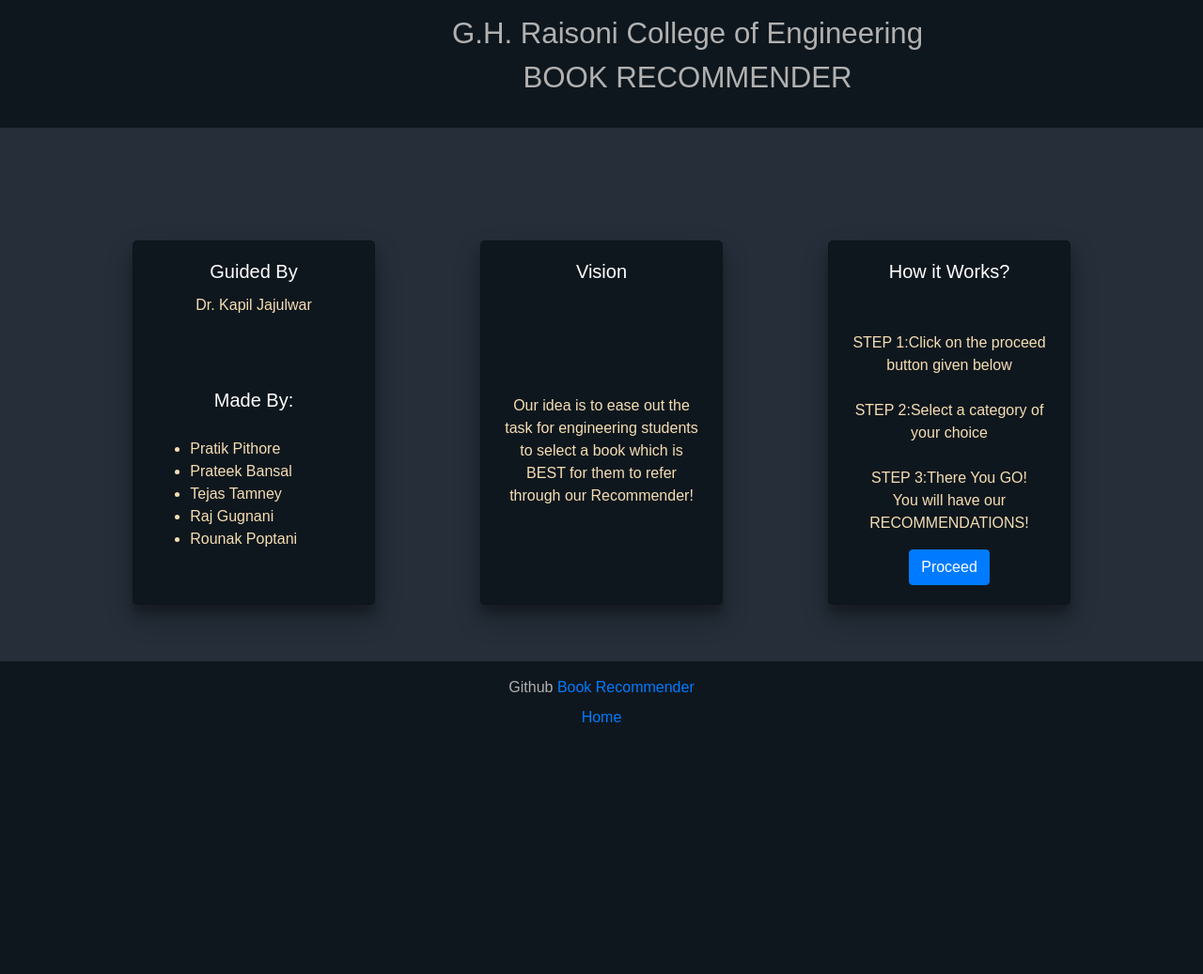
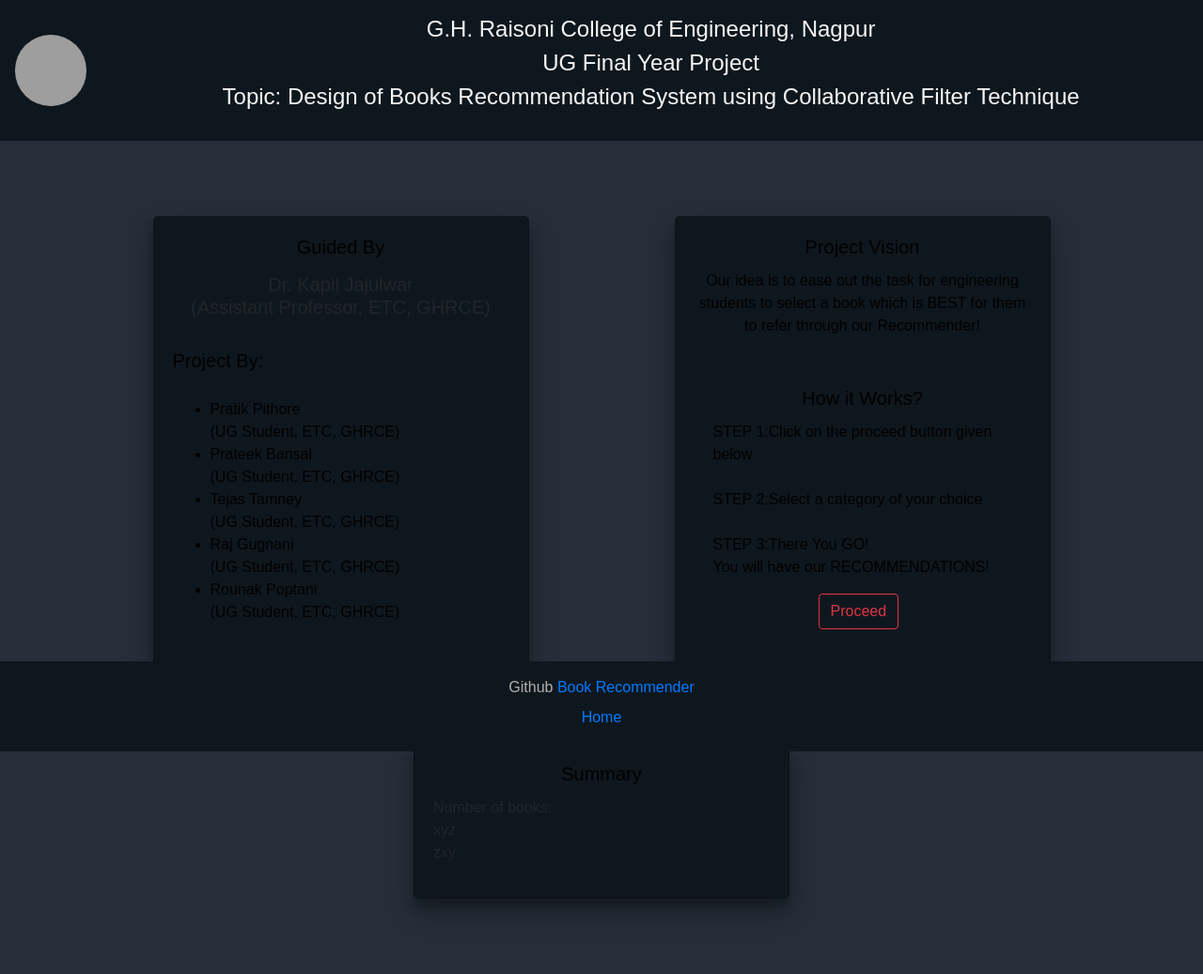
Before and after one commit to Pratik-sys/book-recommender, a Flask app: page /display in a window 1280 px wide. Shown: the whole page at 94% size. Before the commit the page ends 769 px from the top, so only its background shows below. Run offline with Flask 2, Linux system fonts and the light colour scheme; some libraries are stand-ins or nearby versions; some web fonts are replaced; grey boxes are pictures that could not be loaded.

Commit message:
revamp the landing page
Signed-off-by: Pratik-Sys <pithore.pratik@gmail.com>

```diff
--- a/bookrecommender/templates/display.html
+++ b/bookrecommender/templates/display.html
@@ -2,71 +2,74 @@
 <title>Book recommendor</title>
 {% endblock %}
 {%block body%}
-<nav class="navbar navbar-expand-lg" style="font-size: 130%;">
-  <div class="row" style="text-align: center;padding-left: 30rem;">
-    <p class="navbar-brand" href="{{url_for('home')}}" style="color: #B1B1B1;">
-      G.H. Raisoni College of Engineering <br>
-      BOOK RECOMMENDER</p>
+<nav class="navbar navbar-expand-lg" style="font-size: 100%;">
+  <a>
+    <img src="{{ url_for('static', filename='y.jpg')}}" style="height:2cm; width: 2cm; border-radius: 50%; " alt="" >
+  </a>
+  <div class="row" style="text-align: center; padding-left:10rem;">
+    <p class="navbar-brand" href="{{url_for('home')}}" style="color: whitesmoke;">
+      G.H. Raisoni College of Engineering, Nagpur <br>
+      UG Final Year Project<br>
+      Topic: Design of Books Recommendation System using Collaborative Filter Technique</p>
   </div>
 
   </nav>
   <div class="container-lg">
-    <!-- <div class="jumbotron" style="background-color: #252E39; color: white; text-align: center;">
+    <!-- <div class="jumbotron" style="background-color: #252E39; color: black; text-align: center;">
       <h1>G.H. Raisoni College of Engineering, Nagpur</h1>
   </div> -->
   </div>
-  <div class="container-lg" style="margin-top: 120px">
+  <div class="container-lg" style="margin-top: 80px">
     <div class=col>
     <div class="row">
-      <!-- card 1 -->
-      <div class="card mx-auto text-center">
-        <div class="card-body" >
-          <h5 class="card-title" style="color: white;">Guided By</h5>
-          <p style="color: wheat;">
-            Dr. Kapil Jajulwar
+      <div class="card mx-auto" style="width:25rem">
+        <div class="card-body">
+          <h5 class="card-title" style="color: black; text-align: center;">Guided By</h5>
+          <p style="color: black; ;">
+            <h5 style="text-align: center;">
+              Dr. Kapil Jajulwar<br>
+              (Assistant Professor, ETC, GHRCE)
+            </h5>
+            <hr>
           </p>
-        </div>
-        <div class="card-body">
-          <h5 class="card-title" style="color: white;">Made By:</h5>
+          <h5 class="card-title" style="color: black;">Project By:</h5>
           <p style="align-content: space-between;">
-            <ul class="list" style="color: wheat; text-align: left;">
+            <ul class="list" style="color: black; text-align: left;">
               <li>
-                Pratik Pithore
+                Pratik Pithore<br>
+                (UG Student, ETC, GHRCE)
               </li>
               <li>
-                Prateek Bansal
+                Prateek Bansal<br>
+                (UG Student, ETC, GHRCE)
               </li>
               <li>
-                Tejas Tamney
+                Tejas Tamney<br>
+                (UG Student, ETC, GHRCE)
               </li>
               <li>
-                Raj Gugnani
+                Raj Gugnani<br>
+                (UG Student, ETC, GHRCE)
               </li>
               <li>
-                Rounak Poptani
+                Rounak Poptani<br>
+                (UG Student, ETC, GHRCE)
               </li>
             </ul>
           </p>
         </div>
+
     </div>
-      <!-- card 2 -->
-      <div class="card mx-auto text-center">
-        <div class="card-body" >
-          <h5 class="card-title" style="color: white;">Vision</h5>
-        </div>
+      <div class="card mx-auto"style="width:25rem">
         <div class="card-body">
-          <p style="color: wheat;">
+          <h5 class="card-title" style="color: black; text-align: center;">Project Vision</h5>
+          <p style="color: black; text-align: center;">
             Our idea is to ease out the task for engineering students to select a book which is BEST for them to refer through our Recommender!
           </p>
-        </div>
-      </div>
-      <!-- card3 -->
-      <div class="card mx-auto text-center">
-        <div class="card-body" >
-          <h5 class="card-title" style="color: white;">How it Works?</h5>
-        </div>
+          <hr>
           <div class="card-body">
-          <p style="color: wheat;">
+            <h5 class="card-title" style="color: black; text-align: center;">How it Works?</h5>
+            <p style="color: black;">
               STEP 1:Click on the proceed button given below
               <br>
               <br>
@@ -79,8 +82,26 @@
               RECOMMENDATIONS!
            </p>
            <a href="{{url_for('home')}}">
-          <button type="button" class="btn btn-primary">Proceed</button>
+            <button type="button" class="btn btn-outline-danger" style="margin-left: 7rem;">Proceed</button>
            </a>
           </div>
         </div>
+        </div>
+      </div>
+        </div>
+        <div class="row">
+          <div class="card mx-auto"style="width:25rem">
+            <div class="card-body">
+              <h5 class="card-title" style="color: black; text-align: center;">Summary</h5>
+              <p>
+                Number of books:
+                <br>
+                xyz
+                <br>
+                zxy
+              </p>
+            </div>
+          </div>
+        </div>
+      </div>
 {% endblock %}
```
Lines whose indentation alone changed are shown as unchanged.
